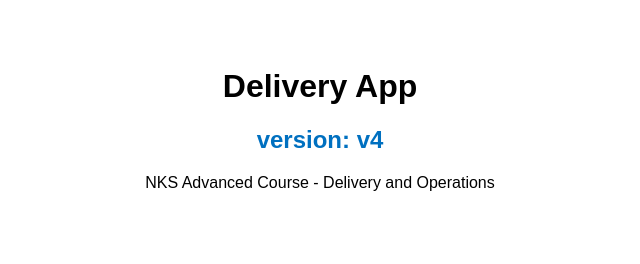
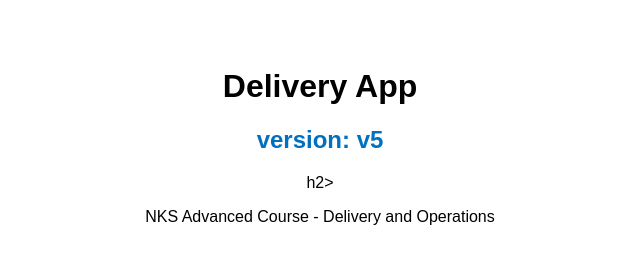
Before and after one commit to mslovehacker/delivery-app, a plain HTML site: page app/index.html in a window 1280 px wide. Shown: the whole page, without its empty margins (320-960 px from the left). Drawn offline with Linux system fonts and the light colour scheme.

Commit message:
Update index.html to v5

```diff
--- a/app/index.html
+++ b/app/index.html
@@ -1,5 +1,5 @@
 <html><body style="font-family:sans-serif;text-align:center;padding:60px">
 <h1>Delivery App</h1>
-<h2 style="color:#0070c0">version: v4</h2>
+<h2 style="color:#0070c0">version: v5</h2>h2>
 <p>NKS Advanced Course - Delivery and Operations</p>
 </body></html>
```
